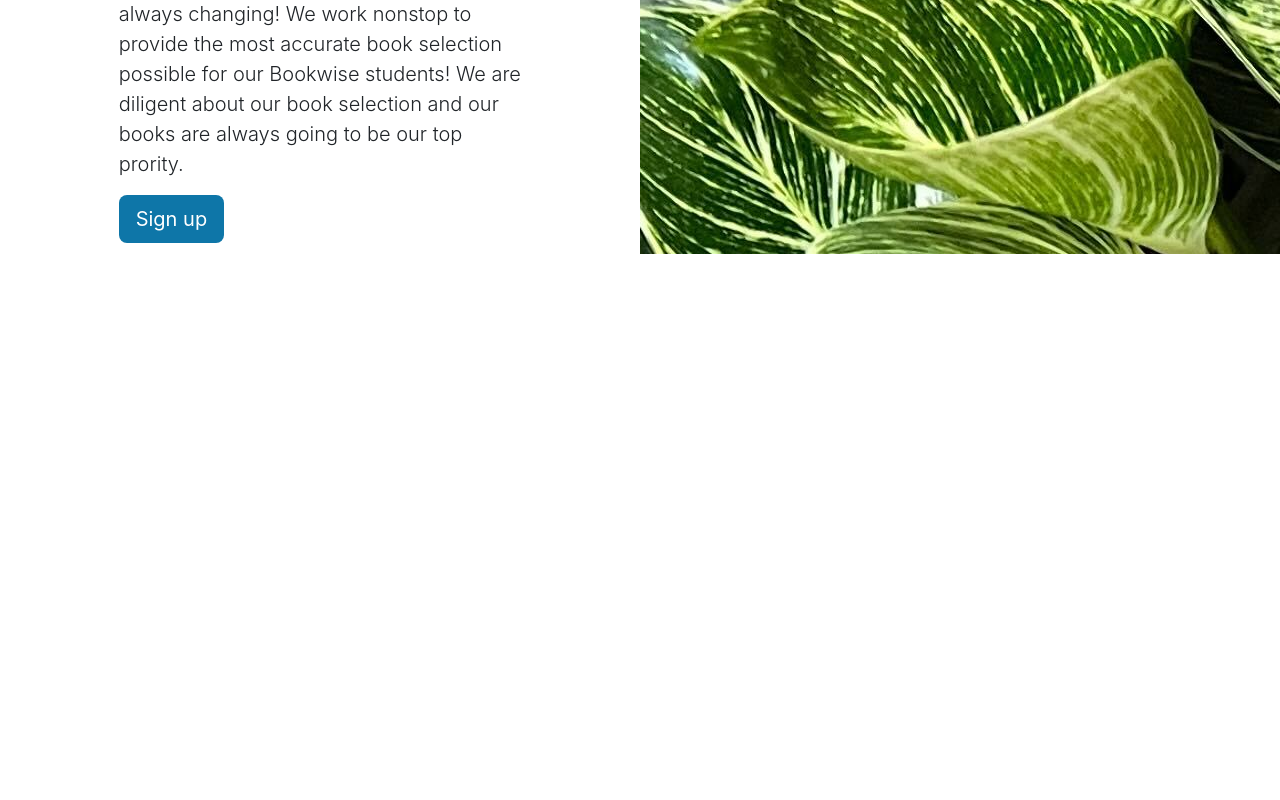
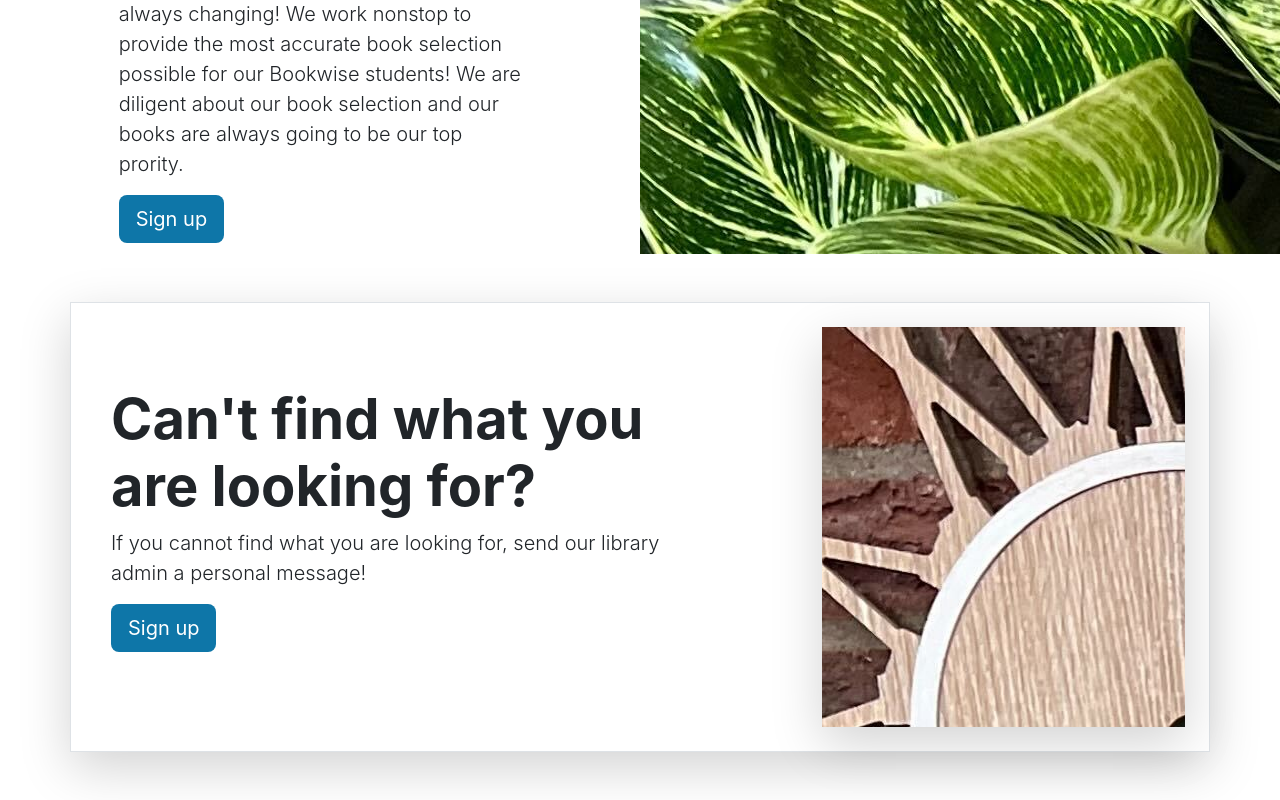
Before and after one commit to git-ashug/bookwise-lms-frontend, a React (Create React App) app: page / in a window 1280 px wide. Shown: the part 1670-2470 px from the top of the page. Before the commit the page ends 1924 px from the top, so only its background shows below. Built offline with nearby package versions, Linux system fonts and the light colour scheme.

Commit message:
Added services component

```diff
--- a/src/App.tsx
+++ b/src/App.tsx
@@ -4,6 +4,7 @@
 import { ExploreTopBooks } from "./layouts/HomePage/ExploreTopBooks";
 import { Carousel } from "./layouts/HomePage/Carousel";
 import { Heros } from "./layouts/HomePage/Heros";
+import { LibraryServices } from "./layouts/HomePage/LibraryServices";
 
 function App() {
   return (
@@ -12,6 +13,7 @@
       <ExploreTopBooks />
       <Carousel />
       <Heros />
+      <LibraryServices />
     </div>
   );
 }
--- /dev/null
+++ b/src/layouts/HomePage/LibraryServices.tsx
@@ -0,0 +1,25 @@
+import React from "react";
+
+export const LibraryServices = () => {
+  return (
+    <div className="container my-5">
+      <div className="row p-4 align-items-center border shadow-lg">
+        <div className="col-lg-7 p-3">
+          <h1 className="display-4 fw-bold">
+            Can't find what you are looking for?
+          </h1>
+          <p className="lead">
+            If you cannot find what you are looking for, send our library admin
+            a personal message!
+          </p>
+          <div className="d-grid gap-2 justify-content-md-start mb-4 mb-lg-3">
+            <a className="btn main-color btn-lg text-white" href="#">
+              Sign up
+            </a>
+          </div>
+        </div>
+        <div className="col-lg-4 offset-lg-1 shadow-lg lost-image"></div>
+      </div>
+    </div>
+  );
+};
```
